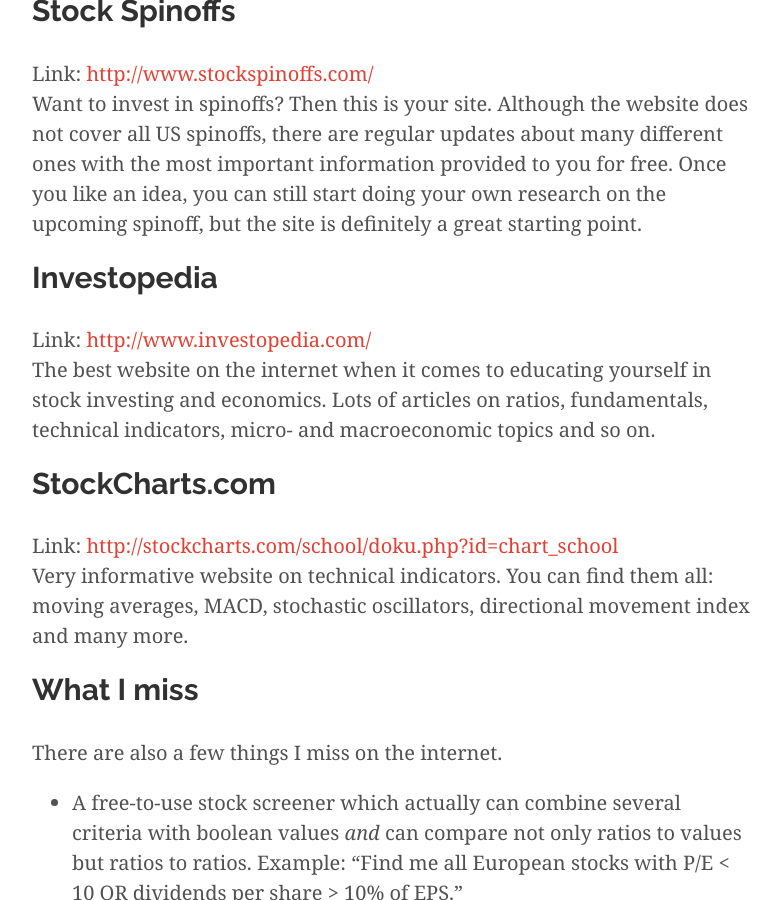
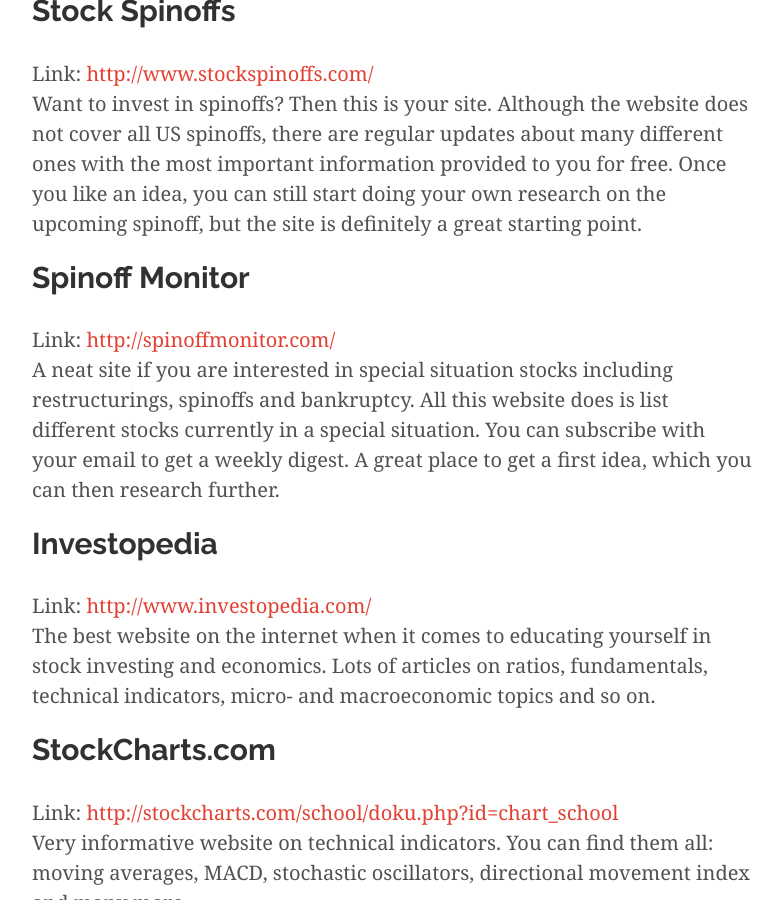
Before and after one commit to fabian-kostadinov/fabian-kostadinov.github.io, a Jekyll site: the page built from _posts/2014-09-12-stock-market-informational-websites-i-like.md, in a window 1280 px wide and 900 px high, scrolled down 1906 px. Shown: the whole window, without its empty margins (248-1029 px from the left). Built offline with Jekyll 4.4.1, drawn with Linux system fonts in a browser that asks for light colours; nearby versions of some CDN libraries; Markdown is read by kramdown in place of the engine named in the settings; comment, search, counter and statistics services are not loaded.

Commit message:
Added another website link

```diff
--- a/_posts/2014-09-12-stock-market-informational-websites-i-like.md
+++ b/_posts/2014-09-12-stock-market-informational-websites-i-like.md
@@ -31,6 +31,10 @@
 Link: [http://www.stockspinoffs.com/](http://www.stockspinoffs.com/)
 Want to invest in spinoffs? Then this is your site. Although the website does not cover all US spinoffs, there are regular updates about many different ones with the most important information provided to you for free. Once you like an idea, you can still start doing your own research on the upcoming spinoff, but the site is definitely a great starting point.
 
+## Spinoff Monitor
+Link: [http://spinoffmonitor.com/](http://spinoffmonitor.com/)
+A neat site if you are interested in special situation stocks including restructurings, spinoffs and bankruptcy. All this website does is list different stocks currently in a special situation. You can subscribe with your email to get a weekly digest. A great place to get a first idea, which you can then research further.
+
 ## Investopedia
 Link: [http://www.investopedia.com/](http://www.investopedia.com/)
 The best website on the internet when it comes to educating yourself in stock investing and economics. Lots of articles on ratios, fundamentals, technical indicators, micro- and macroeconomic topics and so on.
```
